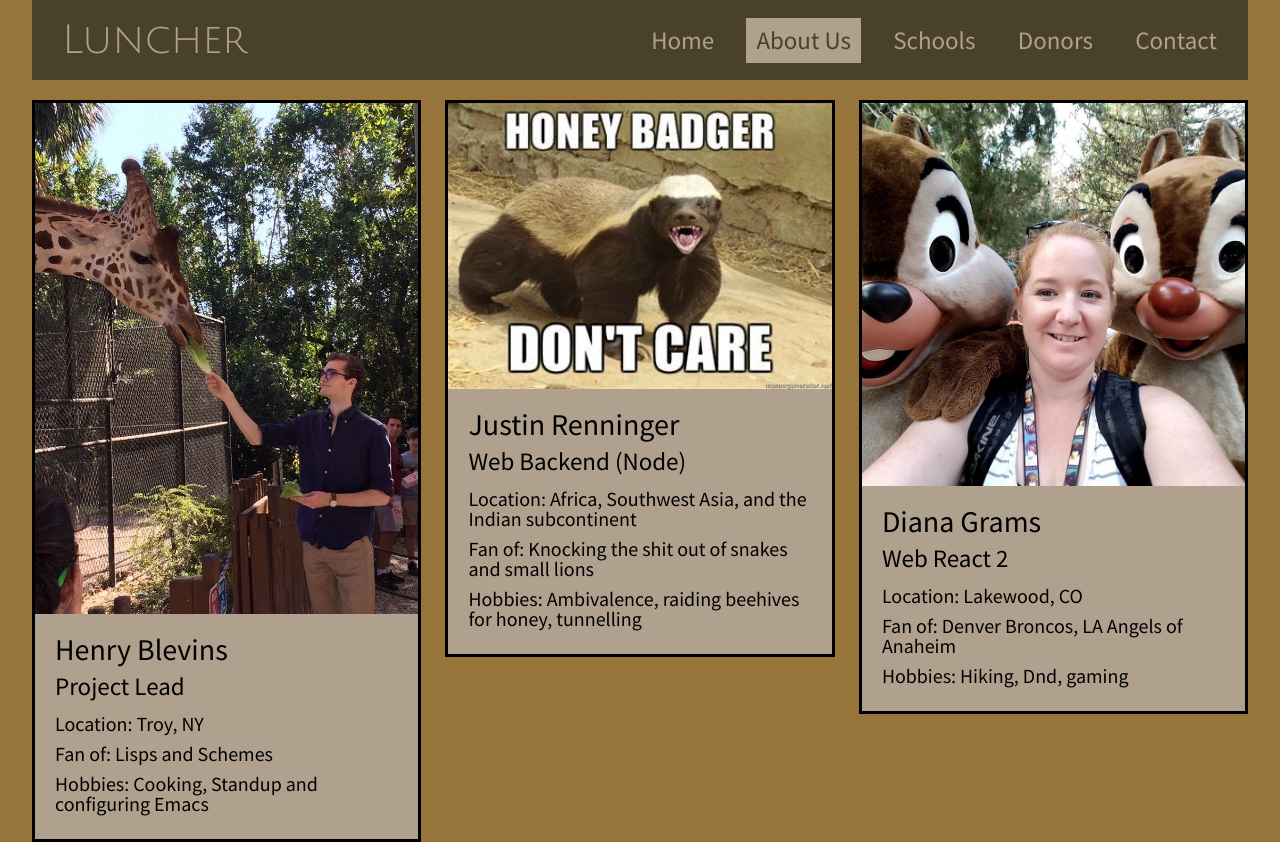
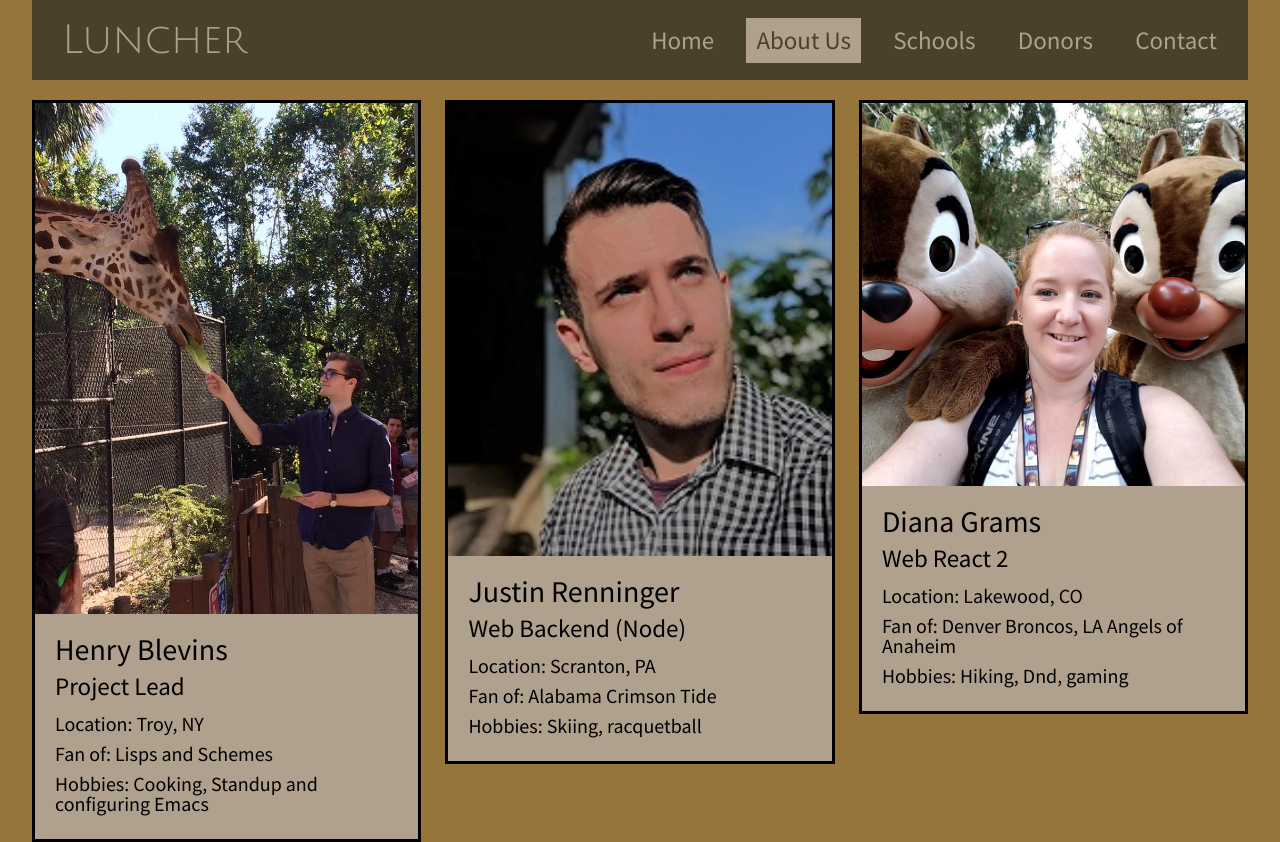
Before and after one commit to bw-lunchr/ui-adam, a plain HTML site: page aboutUs.html in a window 1280 px wide. Shown: the top 842 px of the page. Drawn offline with Linux system fonts and the light colour scheme.

```diff
--- a/aboutUs.html
+++ b/aboutUs.html
@@ -46,15 +46,15 @@
 
         <div class="aboutCard">
           <div class="aboutImg">
-            <img src="/img/honeyBadger.jpg" alt="a portrait of Justin Renninger">
+            <img src="/img/portait2.png" alt="a portrait of Justin Renninger">
           </div>
           <div class="aboutText">
             <h1>Justin Renninger</h1>
             <h3>Web Backend (Node)</h3>
             <ul class="aboutList">
-              <li>Location: Africa, Southwest Asia, and the Indian subcontinent</li>
-              <li>Fan of: Knocking the shit out of snakes and small lions</li>
-              <li>Hobbies: Ambivalence, raiding beehives for honey, tunnelling</li>
+              <li>Location: Scranton, PA</li>
+              <li>Fan of: Alabama Crimson Tide</li>
+              <li>Hobbies: Skiing, racquetball</li>
             </ul>
           </div>
         </div>
--- a/less/home-page.less
+++ b/less/home-page.less
@@ -97,7 +97,12 @@
   .aboutCard {
     margin: 2rem 0;
     width: 32%;
+    height: 100%;
+    overflow: hidden;
     border: 3px solid black;
+    display: flex;
+    justify-content: center;
+    flex-direction: column;
     .aboutImg {
       width: 100%;
       overflow: hidden;
```
Also changed, not shown: css/index.css, img/honeyBadger.jpg (deleted), img/portait2.png (added).
